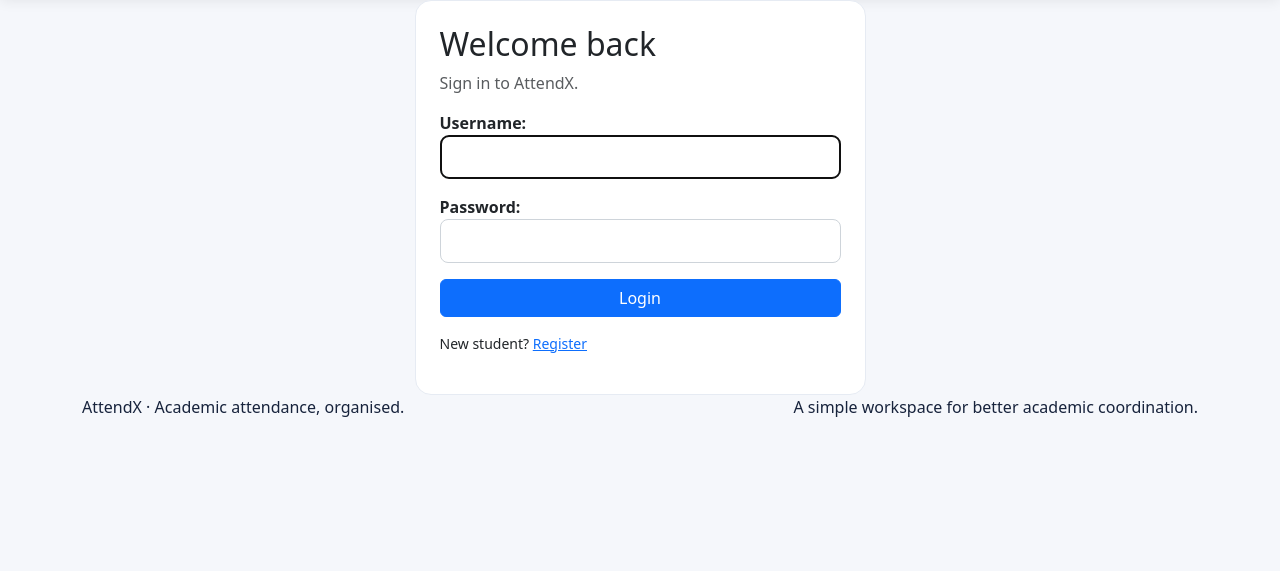
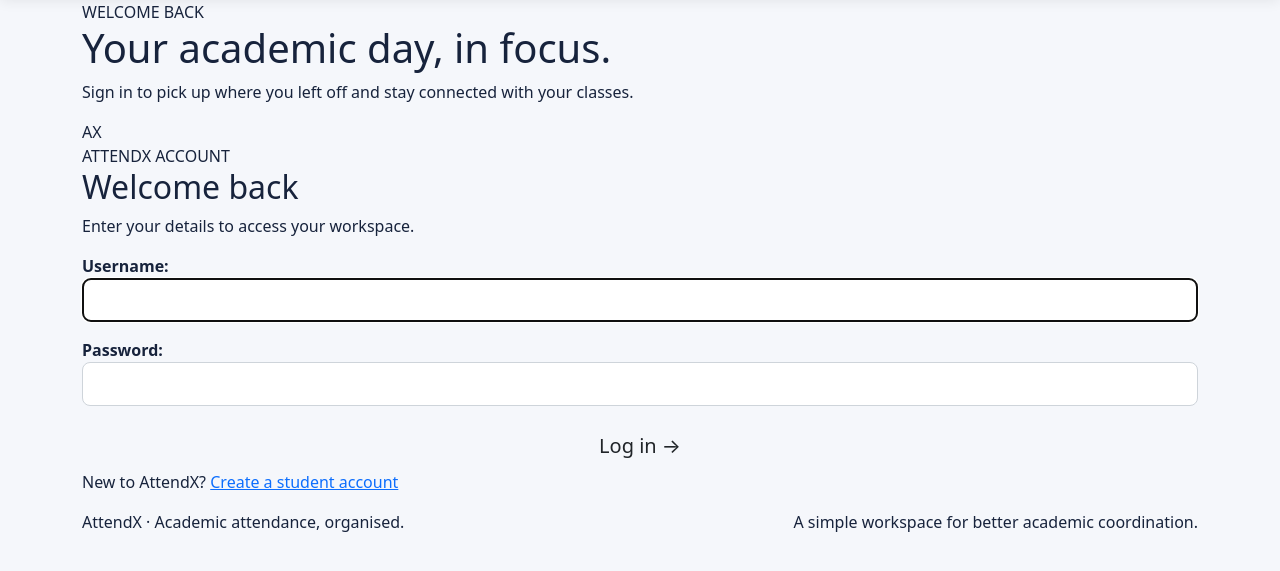
Before and after one commit to adityatiwari-git/AttendX, a Django app: page /login/ in a window 1280 px wide. Shown: the part 56-627 px from the top of the page. Run offline with Django 5.2, Linux system fonts and the light colour scheme.

Commit message:
Refresh AttendX login experience

```diff
--- a/templates/registration/login.html
+++ b/templates/registration/login.html
@@ -1 +1,11 @@
-{% extends 'base.html' %}{% block content %}<div class="row justify-content-center"><div class="col-md-6 col-lg-5"><div class="card p-4"><h2>Welcome back</h2><p class="text-muted">Sign in to AttendX.</p><form method="post">{% csrf_token %}{{ form.as_p }}<input type="hidden" name="next" value="{{ next }}"><button class="btn btn-primary w-100">Login</button></form><p class="small mt-3">New student? <a href="{% url 'register' %}">Register</a></p></div></div></div>{% endblock %}
+{% extends 'base.html' %}
+{% block title %}Log in | AttendX{% endblock %}
+{% block content %}
+<section class="auth-layout">
+  <div class="auth-aside"><span class="eyebrow eyebrow-light">WELCOME BACK</span><h1>Your academic day, <span>in focus.</span></h1><p>Sign in to pick up where you left off and stay connected with your classes.</p><div class="auth-aside-mark">A<span>X</span></div></div>
+  <div class="auth-card"><span class="auth-kicker">ATTENDX ACCOUNT</span><h2>Welcome back</h2><p class="auth-subtitle">Enter your details to access your workspace.</p>
+    <form method="post" class="auth-form">{% csrf_token %}{{ form.as_p }}<input type="hidden" name="next" value="{{ next }}"><button class="btn btn-navy btn-lg w-100" type="submit">Log in <span aria-hidden="true">→</span></button></form>
+    <p class="auth-switch">New to AttendX? <a href="{% url 'register' %}">Create a student account</a></p>
+  </div>
+</section>
+{% endblock %}
```
